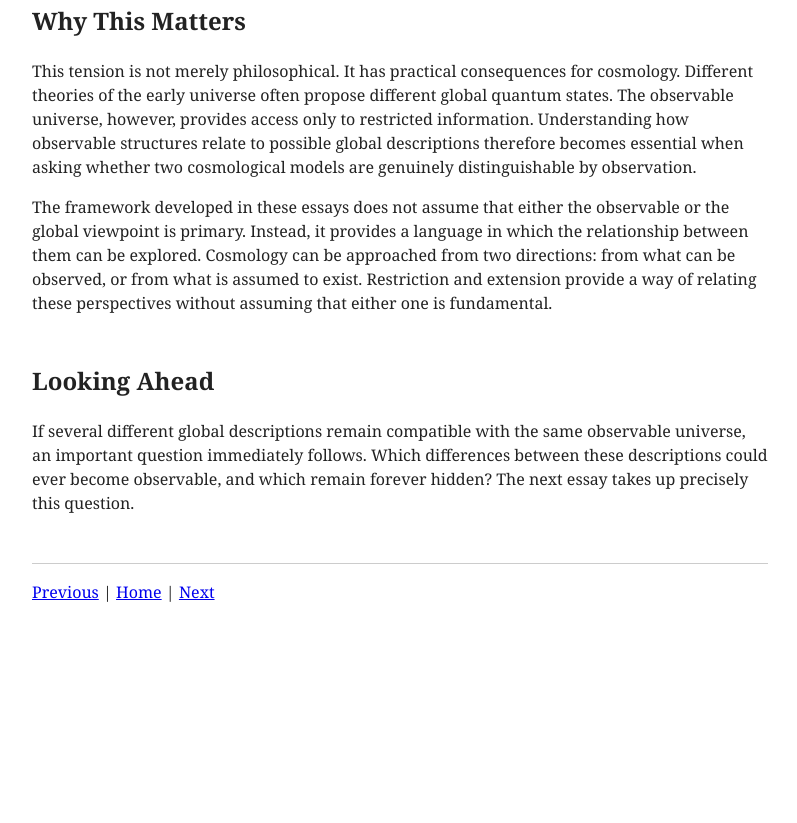
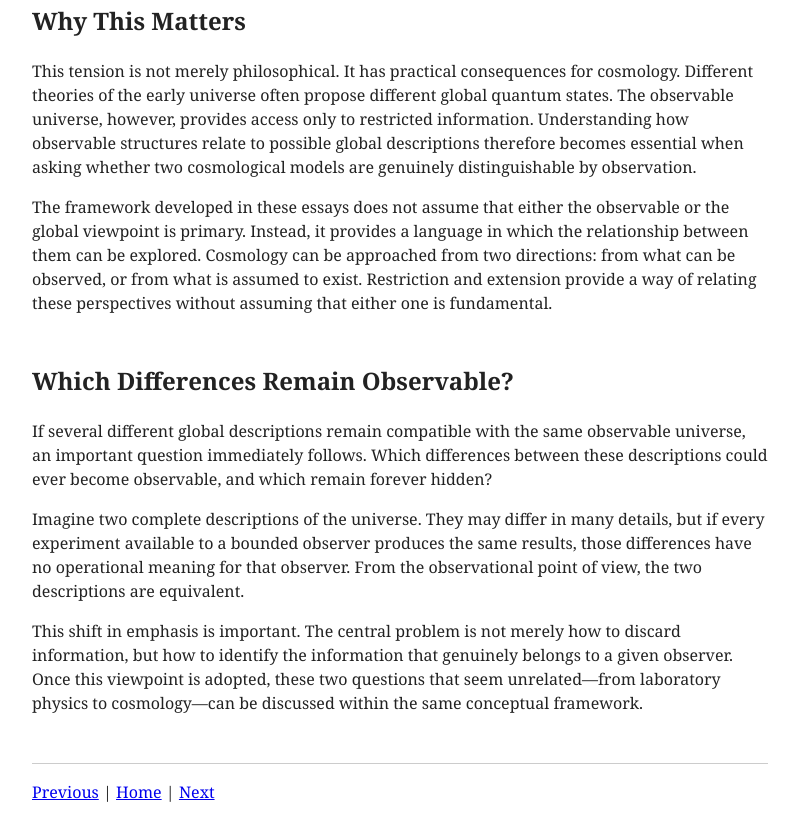
Before and after one commit to jjgwi/essays, a plain HTML site: page cosmology-test-case.html in a window 1280 px wide. Shown: the part 1951-2774 px from the top of the page, without its empty margins (240-1037 px from the left). Before the commit the page ends 2574 px from the top, so only its background shows below. Drawn offline with Linux system fonts and the light colour scheme.

Commit message:
Add files via upload

```diff
--- a/cosmology-test-case.html
+++ b/cosmology-test-case.html
@@ -172,19 +172,34 @@ Cosmology can be approached from two directions: from what can be observed, or f
 Restriction and extension provide a way of relating these perspectives without assuming that either one is fundamental.
 </p>
 
-<h2>Looking Ahead</h2>
+<h2>Which Differences Remain Observable?</h2>
 
 <p>
 If several different global descriptions remain compatible with the same observable universe, an important question immediately follows.
 Which differences between these descriptions could ever become observable, and which remain forever hidden?
-The next essay takes up precisely this question.
+</p>
+
+
+<p>
+Imagine two complete descriptions of the universe. They may differ in many
+details, but if every experiment available to a bounded observer produces the
+same results, those differences have no operational meaning for that observer.
+From the observational point of view, the two descriptions are equivalent.
+</p>
+
+<p>
+This shift in emphasis is important. The central problem is not merely how to
+discard information, but how to identify the information that genuinely belongs
+to a given observer.
+Once this viewpoint is adopted, these two questions that seem unrelated—from laboratory
+physics to cosmology—can be discussed within the same conceptual framework.
 </p>
 
 <nav>
 
 <a href="quantum-interfaces.html">Previous</a> |
 <a href="index.html">Home</a> |
-<a href="observable-differences.html">Next</a>
+<a href="inertia-what-this-is-about.html">Next</a>
 
 </nav>
 
```
